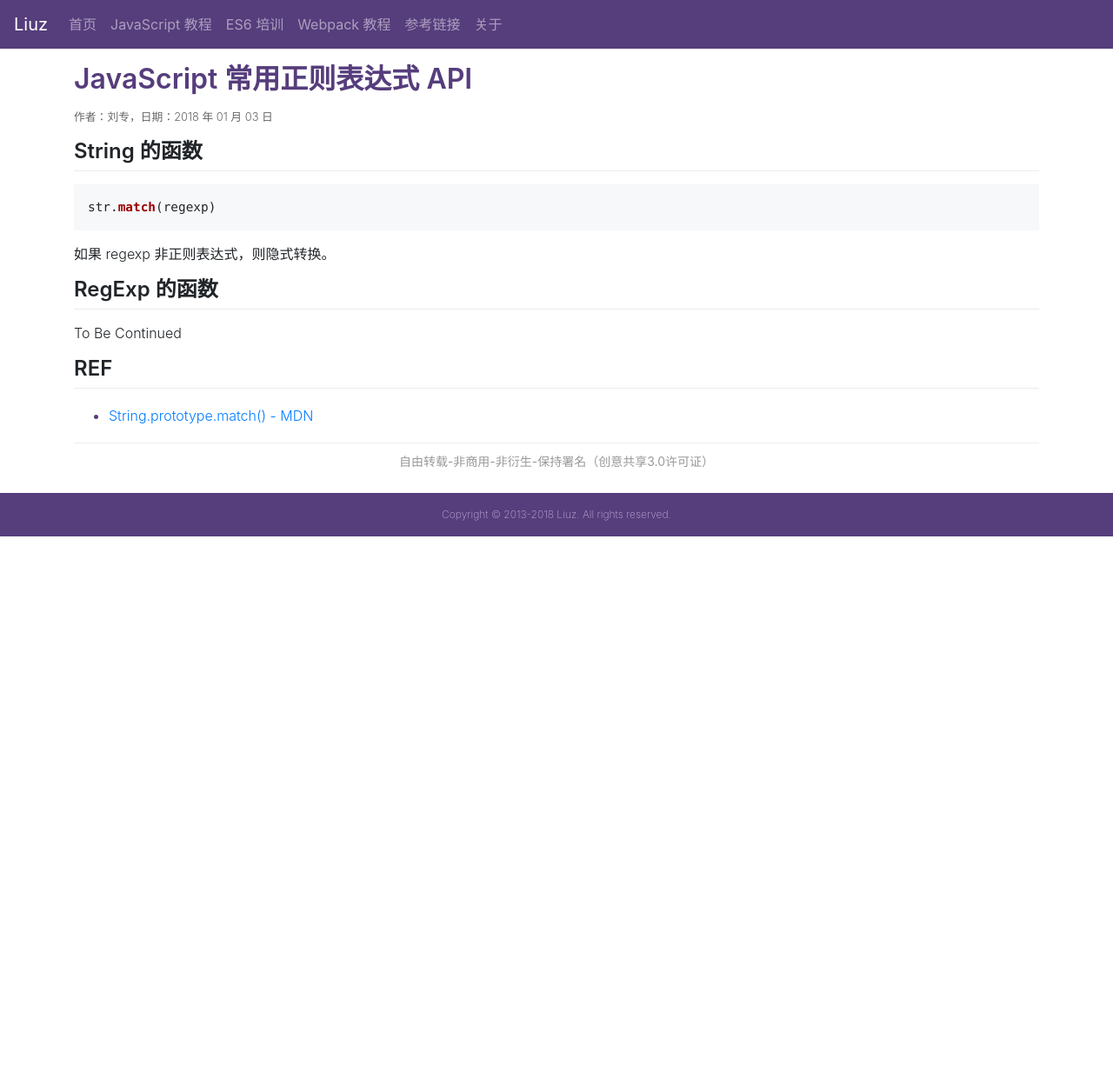
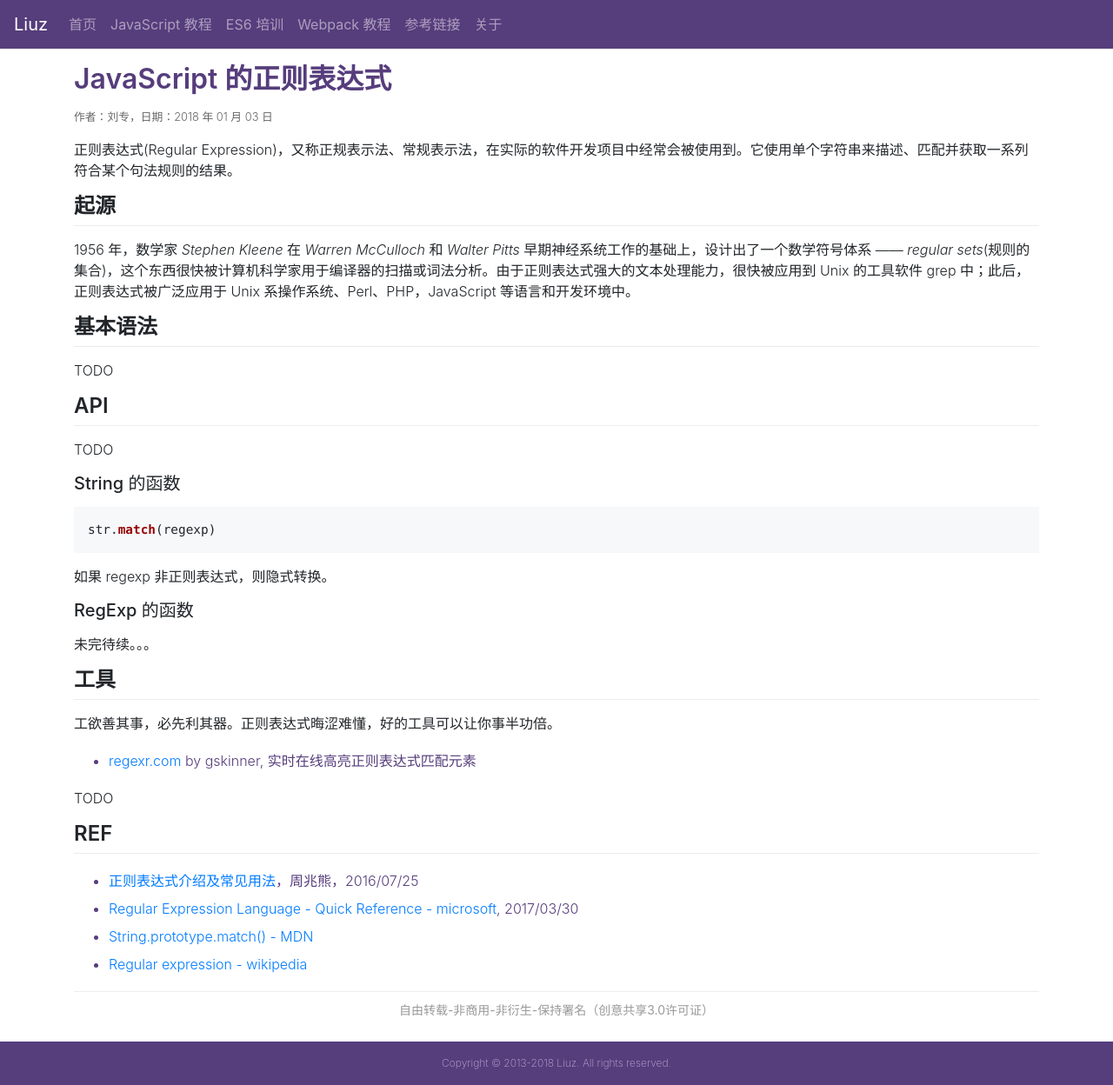
Before and after one commit to liuzhuan/liuzhuan.github.io, a Jekyll site: the page built from _posts/2018-01-03-js-regexp-usage.md, in a window 1280 px wide. Shown: the whole page at 87% size. Built offline with Jekyll 4.4.1, drawn with Linux system fonts in a browser that asks for light colours; nearby versions of some CDN libraries; before the commit the page ends 900 px from its top, so only the background shows below that.

Commit message:
updating regular expression in javascript

````diff
--- a/_posts/2018-01-03-js-regexp-usage.md
+++ b/_posts/2018-01-03-js-regexp-usage.md
@@ -1,10 +1,24 @@
 ---
 layout: post
-title: JavaScript 常用正则表达式 API
+title: JavaScript 的正则表达式
 date: 2018-01-03
 ---
 
-## String 的函数
+正则表达式(Regular Expression)，又称正规表示法、常规表示法，在实际的软件开发项目中经常会被使用到。它使用单个字符串来描述、匹配并获取一系列符合某个句法规则的结果。
+
+## 起源
+
+1956 年，数学家 *Stephen Kleene* 在 *Warren McCulloch* 和 *Walter Pitts* 早期神经系统工作的基础上，设计出了一个数学符号体系 —— *regular sets*(规则的集合)，这个东西很快被计算机科学家用于编译器的扫描或词法分析。由于正则表达式强大的文本处理能力，很快被应用到 Unix 的工具软件 grep 中；此后，正则表达式被广泛应用于 Unix 系操作系统、Perl、PHP，JavaScript 等语言和开发环境中。
+
+## 基本语法
+
+TODO
+
+## API
+
+TODO
+
+### String 的函数
 
 ```javascript
 str.match(regexp)
@@ -12,12 +26,26 @@ str.match(regexp)
 
 如果 regexp 非正则表达式，则隐式转换。
 
-## RegExp 的函数
+### RegExp 的函数
 
-To Be Continued
+未完待续。。。
+
+## 工具
+
+工欲善其事，必先利其器。正则表达式晦涩难懂，好的工具可以让你事半功倍。
+
+- [regexr.com](https://regexr.com/) by gskinner, 实时在线高亮正则表达式匹配元素
+
+TODO
 
 ## REF
 
+- [正则表达式介绍及常见用法][aliyun]，周兆熊，2016/07/25
+- [Regular Expression Language - Quick Reference - microsoft][ms], 2017/03/30
 - [String.prototype.match() - MDN][string.match]
+- [Regular expression - wikipedia][wiki]
 
+[aliyun]: https://yq.aliyun.com/articles/254339
+[ms]: https://docs.microsoft.com/en-us/dotnet/standard/base-types/regular-expression-language-quick-reference
+[wiki]: https://en.wikipedia.org/wiki/Regular_expression
 [string.match]: https://developer.mozilla.org/en-US/docs/Web/JavaScript/Reference/Global_Objects/String/match
````
